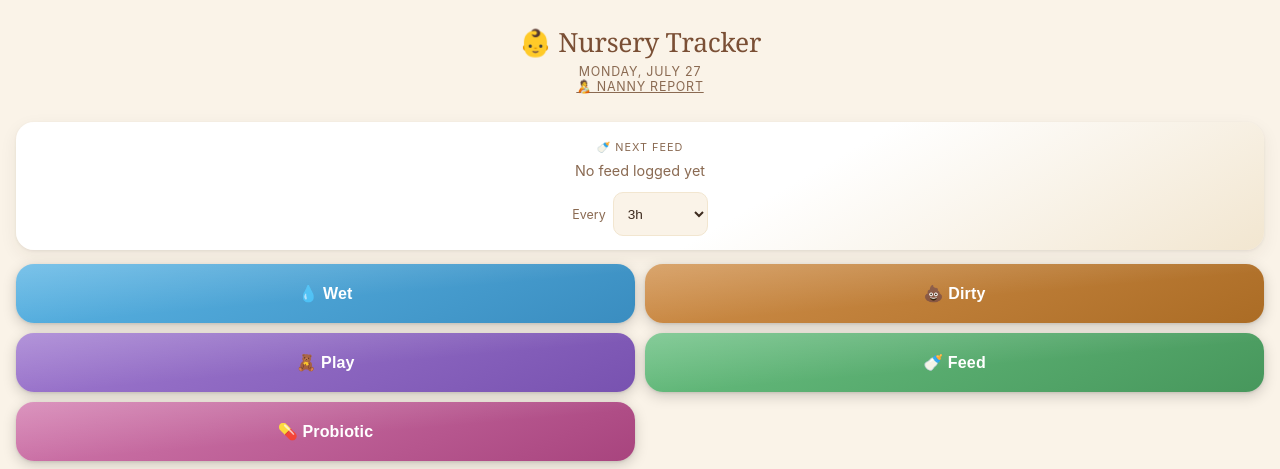
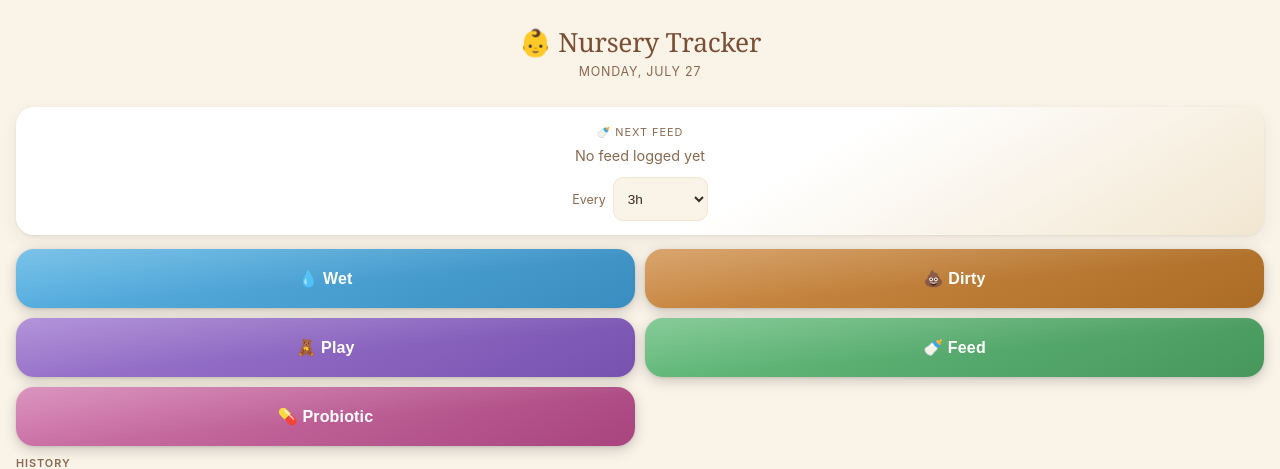
Before and after one commit to qiaoyiX/nursery-keyboard, a Flask app: page / in a window 1280 px wide. Shown: the top 469 px of the page. Run offline with Flask 3, Linux system fonts and the light colour scheme; data that the repository does not hold is empty; some libraries are stand-ins or nearby versions.

Commit message:
Remove nanny report link from the main dashboard header
Keeps /nanny reachable by direct URL only, so the nanny (who uses the same
dashboard to log feeds/changes) doesn't see it.

Co-Authored-By: Claude Sonnet 5 <noreply@anthropic.com>

```diff
--- a/templates/index.html
+++ b/templates/index.html
@@ -705,7 +705,6 @@
   <div class="header">
     <h1>👶 Nursery Tracker</h1>
     <p class="date" id="dateLabel"></p>
-    <p class="date"><a href="/nanny" style="color: inherit;">🧑‍🍼 nanny report</a></p>
   </div>
 
   <div class="next-feed-card" id="nextFeedCard">
```
